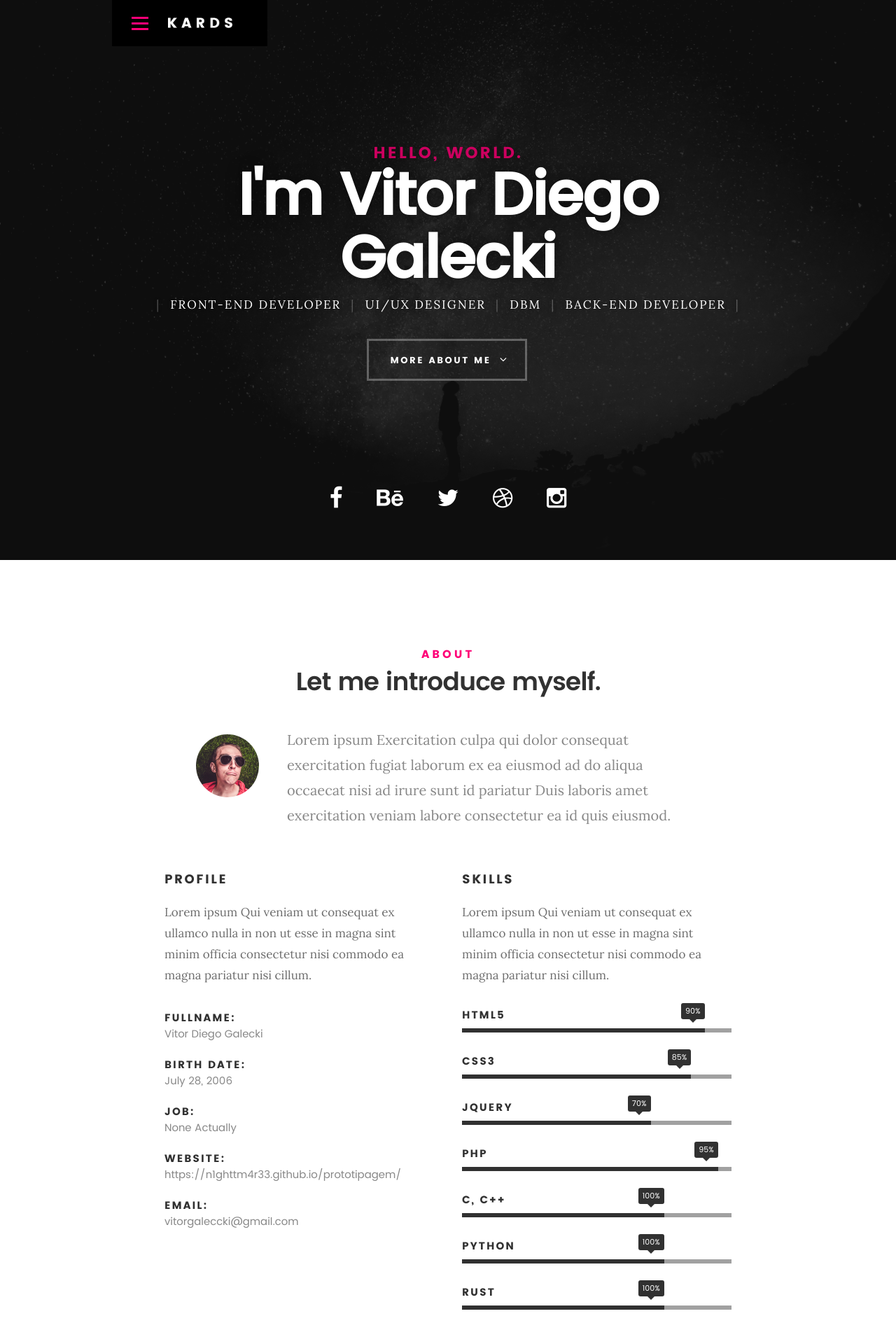
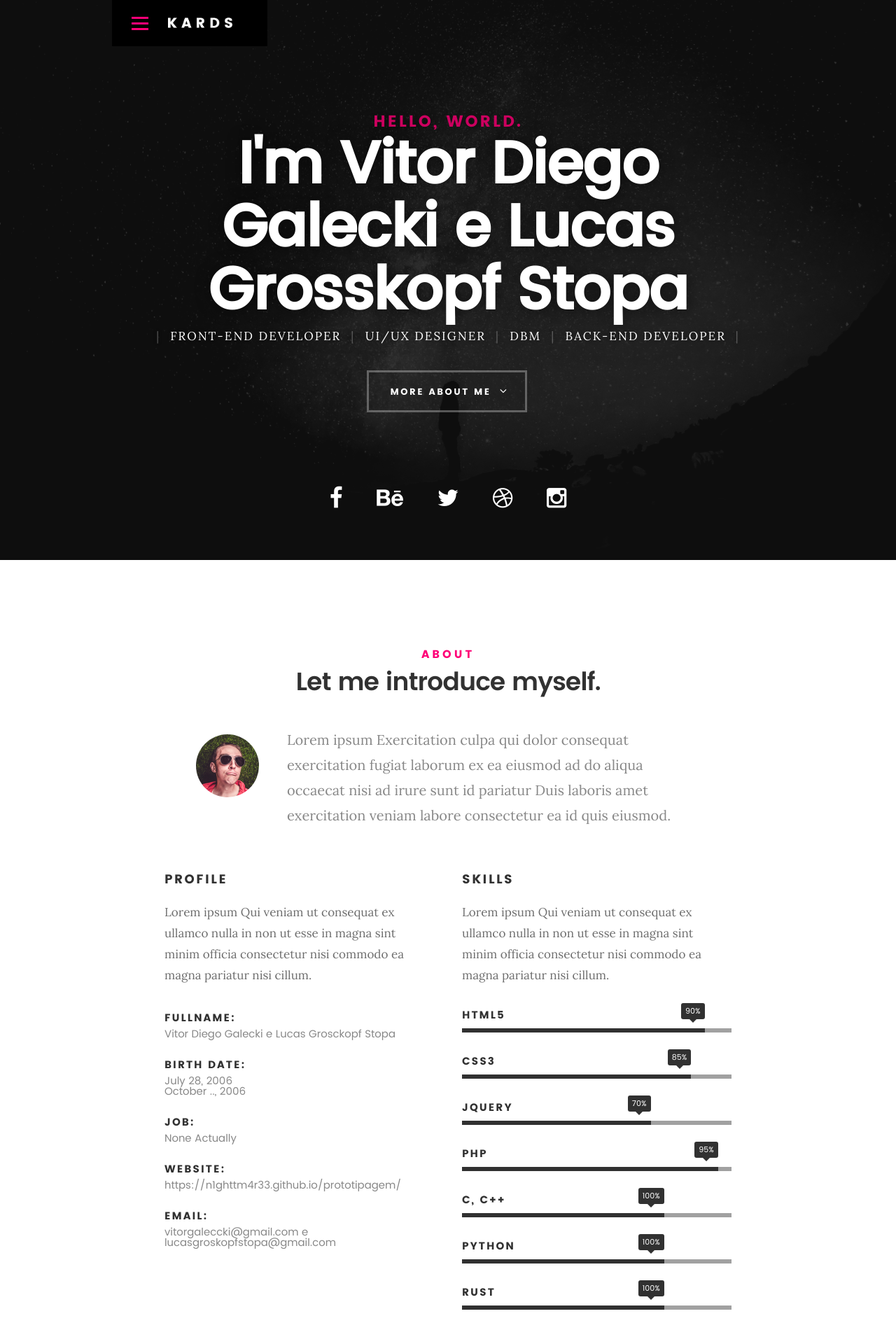
Before and after one commit to N1ghttm4r33/prototipagem, a plain HTML site: page index.html in a window 1280 px wide. Shown: the top 1900 px of the page at 70% size. Drawn offline with Linux system fonts and the light colour scheme; files whose address does not match are found by name.

Commit message:
Update index.html

```diff
--- a/index.html
+++ b/index.html
@@ -7,7 +7,7 @@
    <!--- basic page needs
    ================================================== -->
    <meta charset="utf-8">
-	<title>Kards</title>
+	<title>Vitor e Lucas</title>
 	<meta name="description" content="">
 	<meta name="author" content="">
 
@@ -43,7 +43,7 @@
    			<a class="menu-toggle" href="#"><span>Menu</span></a>
 
 	   		<div class="logo">
-		         <a href="index.html">Vitor</a>
+		         <a href="index.html">Vitor e Lucas</a>
 		      </div>
 
 		   	<nav id="main-nav-wrap">
@@ -74,7 +74,7 @@
    			<div class="col-twelve">
 
 	   			<h5>Hello, World.</h5>
-	   			<h1>I'm Vitor Diego Galecki</h1>
+	   			<h1>I'm Vitor Diego Galecki e Lucas Grosskopf Stopa</h1>
 
 	   			<p class="intro-position">
 	   				<span>Front-end Developer</span>
@@ -131,11 +131,12 @@
    			<ul class="info-list">
    				<li>
    					<strong>Fullname:</strong>
-   					<span>Vitor Diego Galecki</span>
+   					<span>Vitor Diego Galecki e Lucas Grosckopf Stopa</span>
    				</li>
    				<li>
    					<strong>Birth Date:</strong>
    					<span>July 28, 2006</span>
+					<span>October .., 2006</span>
    				</li>
    				<li>
    					<strong>Job:</strong>
@@ -147,7 +148,7 @@
    				</li>
    				<li>
    					<strong>Email:</strong>
-   					<span>vitorgaleccki@gmail.com</span>
+   					<span>vitorgaleccki@gmail.com e lucasgroskopfstopa@gmail.com</span>
    				</li>
 
    			</ul> <!-- /info-list -->
```
